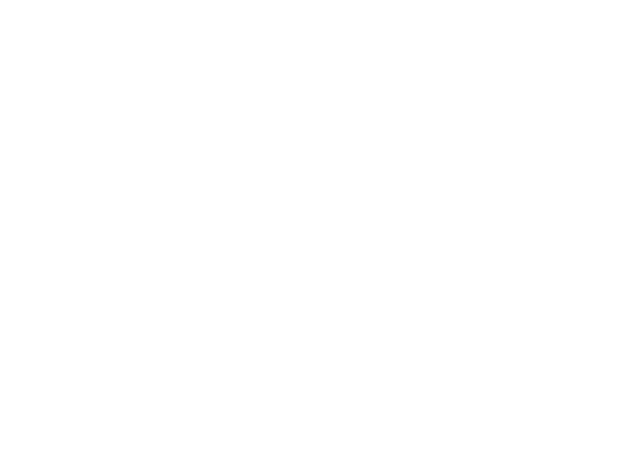
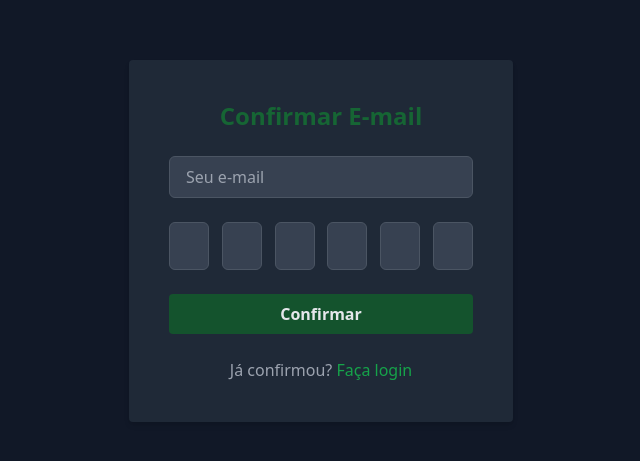
Before and after one commit to guidev1911/ChatAliveReact, a React (Create React App) app: page /confirmar in a window 1280 px wide. Before the commit this address had no page. Shown: the part 159-620 px from the top of the page, without its empty margins (319-959 px from the left). Built offline with nearby package versions, Linux system fonts and the light colour scheme.

Commit message:
cadastro do usuário e confirmação por email

```diff
--- a/src/App.js
+++ b/src/App.js
@@ -1,6 +1,8 @@
 import { BrowserRouter as Router, Routes, Route } from "react-router-dom";
 import Login from "./components/login";
 import Register from "./components/register";
+import ConfirmEmail from "./components/confirmEmail";
+import Main from "./pages/main";
 
 function App() {
   return (
@@ -8,6 +10,8 @@ function App() {
       <Routes>
         <Route path="/" element={<Login />} />
         <Route path="/register" element={<Register />} />
+        <Route path="/confirmar" element={<ConfirmEmail />} />
+        <Route path="/main" element={<Main />} />
       </Routes>
     </Router>
   );
--- /dev/null
+++ b/src/components/confirmEmail.jsx
@@ -0,0 +1,129 @@
+import React, { useState, useEffect, useRef } from "react";
+import { Link, useLocation, useNavigate } from "react-router-dom";
+
+export default function ConfirmEmail() {
+  const location = useLocation();
+  const navigate = useNavigate();
+
+  const [email, setEmail] = useState("");
+  const [codeDigits, setCodeDigits] = useState(["", "", "", "", "", ""]);
+  const [loading, setLoading] = useState(false);
+  const [mensagemApi, setMensagemApi] = useState("");
+
+  const inputsRef = useRef([]);
+
+  useEffect(() => {
+    if (location.state?.email) {
+      setEmail(location.state.email);
+    }
+  }, [location.state]);
+
+  const handleChange = (e, index) => {
+    const value = e.target.value;
+    if (!/^[0-9]?$/.test(value)) return;
+
+    const newDigits = [...codeDigits];
+    newDigits[index] = value;
+    setCodeDigits(newDigits);
+
+    if (value && index < 5) {
+      inputsRef.current[index + 1].focus();
+    }
+  };
+
+  const handleKeyDown = (e, index) => {
+    if (e.key === "Backspace" && !codeDigits[index] && index > 0) {
+      inputsRef.current[index - 1].focus();
+    }
+  };
+
+  const getCode = () => codeDigits.join("");
+
+  async function handleSubmit(e) {
+    e.preventDefault();
+    const code = getCode();
+
+    if (code.length < 6) {
+      setMensagemApi("Digite os 6 dígitos do código.");
+      return;
+    }
+
+    setLoading(true);
+    setMensagemApi("");
+
+    try {
+      const response = await fetch("http://localhost:8080/auth/confirm", {
+        method: "POST",
+        headers: { "Content-Type": "application/json" },
+        body: JSON.stringify({ email, code }),
+      });
+
+      const result = await response.text();
+
+      if (response.ok) {
+        navigate("/main"); // redireciona ao sucesso
+      } else {
+        setMensagemApi("❌ " + result);
+      }
+    } catch (error) {
+      setMensagemApi("Erro de conexão: " + error.message);
+    } finally {
+      setLoading(false);
+    }
+  }
+
+  return (
+    <div className="min-h-screen flex flex-col justify-center items-center bg-gray-900 text-gray-300 px-4">
+      <form onSubmit={handleSubmit} className="bg-gray-800 p-10 rounded shadow-md w-96 max-w-full">
+        <h2 className="text-2xl mb-6 text-green-800 font-bold text-center">Confirmar E-mail</h2>
+
+        <input
+          type="email"
+          placeholder="Seu e-mail"
+          value={email}
+          onChange={(e) => setEmail(e.target.value)}
+          required
+          className="w-full px-4 py-2 mb-6 border border-gray-600 bg-gray-700 text-gray-100 rounded-md focus:outline-none focus:ring-2 focus:ring-green-700"
+        />
+
+        <div className="flex justify-between mb-6">
+          {codeDigits.map((digit, index) => (
+            <input
+              key={index}
+              type="text"
+              maxLength={1}
+              value={digit}
+              onChange={(e) => handleChange(e, index)}
+              onKeyDown={(e) => handleKeyDown(e, index)}
+              ref={(el) => (inputsRef.current[index] = el)}
+              className="w-10 h-12 text-center text-lg font-bold border border-gray-600 bg-gray-700 text-gray-100 rounded-md focus:outline-none focus:ring-2 focus:ring-green-700"
+            />
+          ))}
+        </div>
+
+        <button
+          type="submit"
+          disabled={loading}
+          className={`w-full font-bold py-2 rounded ${
+            loading
+              ? "bg-green-700 cursor-not-allowed opacity-60"
+              : "bg-green-900 hover:bg-green-700"
+          } text-gray-200 transition`}
+        >
+          {loading ? "Verificando..." : "Confirmar"}
+        </button>
+
+        {mensagemApi && (
+          <p className="mt-4 text-center text-sm text-green-400">{mensagemApi}</p>
+        )}
+
+        <p className="mt-6 text-center text-gray-400">
+          Já confirmou?{" "}
+          <Link to="/" className="text-green-600 hover:underline">
+            Faça login
+          </Link>
+        </p>
+      </form>
+    </div>
+  );
+}
--- a/src/components/login.jsx
+++ b/src/components/login.jsx
@@ -1,11 +1,12 @@
 import React, { useState } from "react";
-import { Link } from "react-router-dom";
+import { Link, useNavigate } from "react-router-dom";
 
 export default function Login() {
   const [email, setEmail] = useState("");
   const [password, setPassword] = useState("");
   const [error, setError] = useState(null);
   const [loading, setLoading] = useState(false);
+  const navigate = useNavigate();
 
   const handleSubmit = async (e) => {
     e.preventDefault();
@@ -33,12 +34,12 @@ export default function Login() {
 
       if (data.token) {
         localStorage.setItem("token", data.token);
-        alert("Login realizado com sucesso!");
+        navigate("/main"); // redireciona após login com sucesso
       } else {
-        alert("Login realizado, mas token não encontrado na resposta");
+        setError("Login realizado, mas token não encontrado na resposta");
       }
     } catch (err) {
-        console.error("Erro no fetch:", err);  // <---- aqui
+      console.error("Erro no fetch:", err);
       setError("Erro de conexão com o servidor");
       setLoading(false);
     }
--- a/src/components/register.jsx
+++ b/src/components/register.jsx
@@ -5,10 +5,13 @@ export default function Register() {
   const [name, setName] = useState("");
   const [email, setEmail] = useState("");
   const [password, setPassword] = useState("");
+  const [loading, setLoading] = useState(false);
   const navigate = useNavigate();
 
   async function handleSubmit(e) {
     e.preventDefault();
+    setLoading(true);
+
     try {
       const response = await fetch("http://localhost:8080/auth/register", {
         method: "POST",
@@ -16,53 +19,68 @@ export default function Register() {
         body: JSON.stringify({ name, email, password }),
       });
 
+      const result = await response.text();
+
       if (!response.ok) {
-        alert("Erro ao cadastrar");
+        alert("Erro ao cadastrar: " + result);
         return;
       }
 
-      alert("Cadastro realizado com sucesso! Faça login.");
-      navigate("/");
+      // Redireciona para a tela de confirmação passando o email
+      navigate("/confirmar", { state: { email } });
+
     } catch (error) {
       alert("Erro no fetch: " + error.message);
+    } finally {
+      setLoading(false);
     }
   }
 
   return (
-    <div className="min-h-screen flex flex-col justify-center items-center bg-gray-900 text-gray-300">
-      <form onSubmit={handleSubmit} className="bg-gray-800 p-8 rounded shadow-md w-80">
+    <div className="min-h-screen flex flex-col justify-center items-center bg-gray-900 text-gray-300 px-4">
+      <form onSubmit={handleSubmit} className="bg-gray-800 p-10 rounded shadow-md w-96 max-w-full">
         <h2 className="text-2xl mb-6 text-green-800 font-bold text-center">Cadastro</h2>
+
         <input
           type="text"
           placeholder="Nome"
           value={name}
           onChange={(e) => setName(e.target.value)}
           required
-          className="w-full p-2 mb-4 rounded bg-gray-700 text-gray-200"
+          className="w-full px-4 py-2 mb-4 border border-gray-600 bg-gray-700 text-gray-100 rounded-md focus:outline-none focus:ring-2 focus:ring-green-700"
         />
+
         <input
           type="email"
           placeholder="Email"
           value={email}
           onChange={(e) => setEmail(e.target.value)}
           required
-          className="w-full p-2 mb-4 rounded bg-gray-700 text-gray-200"
+          className="w-full px-4 py-2 mb-4 border border-gray-600 bg-gray-700 text-gray-100 rounded-md focus:outline-none focus:ring-2 focus:ring-green-700"
         />
+
         <input
           type="password"
           placeholder="Senha"
           value={password}
           onChange={(e) => setPassword(e.target.value)}
           required
-          className="w-full p-2 mb-6 rounded bg-gray-700 text-gray-200"
+          className="w-full px-4 py-2 mb-6 border border-gray-600 bg-gray-700 text-gray-100 rounded-md focus:outline-none focus:ring-2 focus:ring-green-700"
         />
+
         <button
           type="submit"
-          className="w-full bg-green-900 hover:bg-green-700 text-gray-200 font-bold py-2 rounded"
+          disabled={loading}
+          className={`w-full font-bold py-2 rounded ${
+            loading
+              ? "bg-green-700 cursor-not-allowed opacity-60"
+              : "bg-green-900 hover:bg-green-700"
+          } text-gray-200 transition`}
         >
-          Cadastrar
+          {loading ? "Enviando..." : "Cadastrar"}
         </button>
-        <p className="mt-4 text-center text-gray-400">
+
+        <p className="mt-6 text-center text-gray-400">
           Já tem conta?{" "}
           <Link to="/" className="text-green-600 hover:underline">
             Faça login
--- /dev/null
+++ b/src/pages/main.jsx
@@ -0,0 +1,9 @@
+import React from "react";
+
+export default function Main() {
+  return (
+    <div className="min-h-screen bg-gray-900 flex items-center justify-center text-white text-2xl">
+      Bem-vindo ao ChatAlive
+    </div>
+  );
+}
```
Lines whose indentation alone changed are shown as unchanged.
